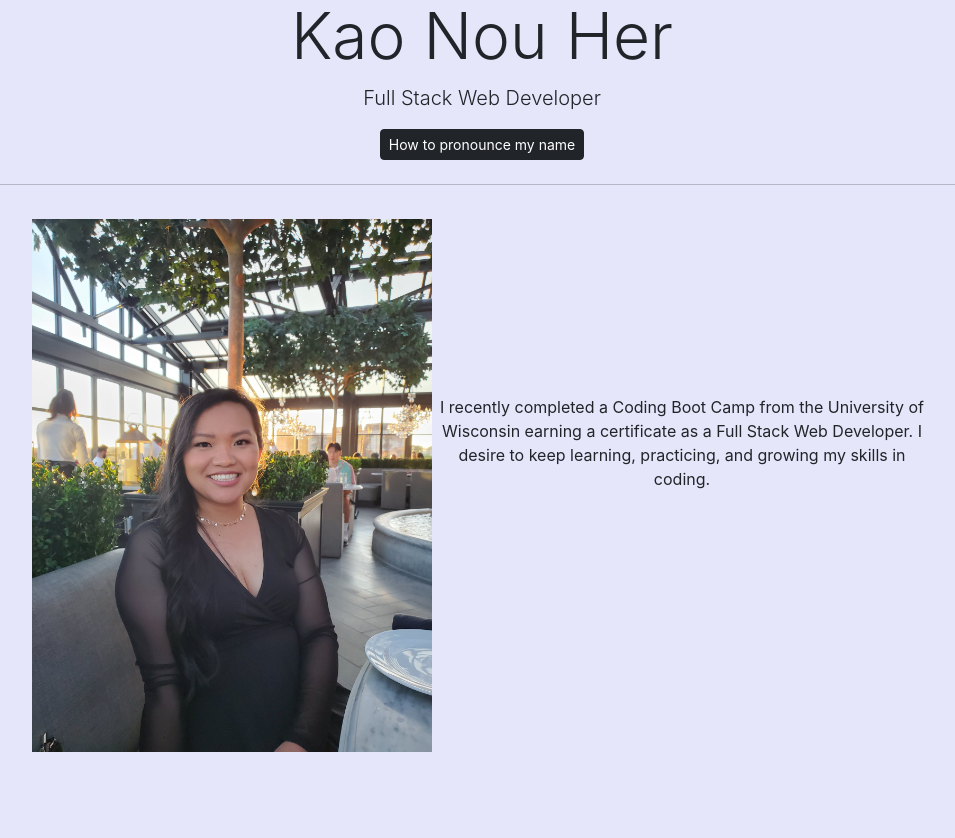
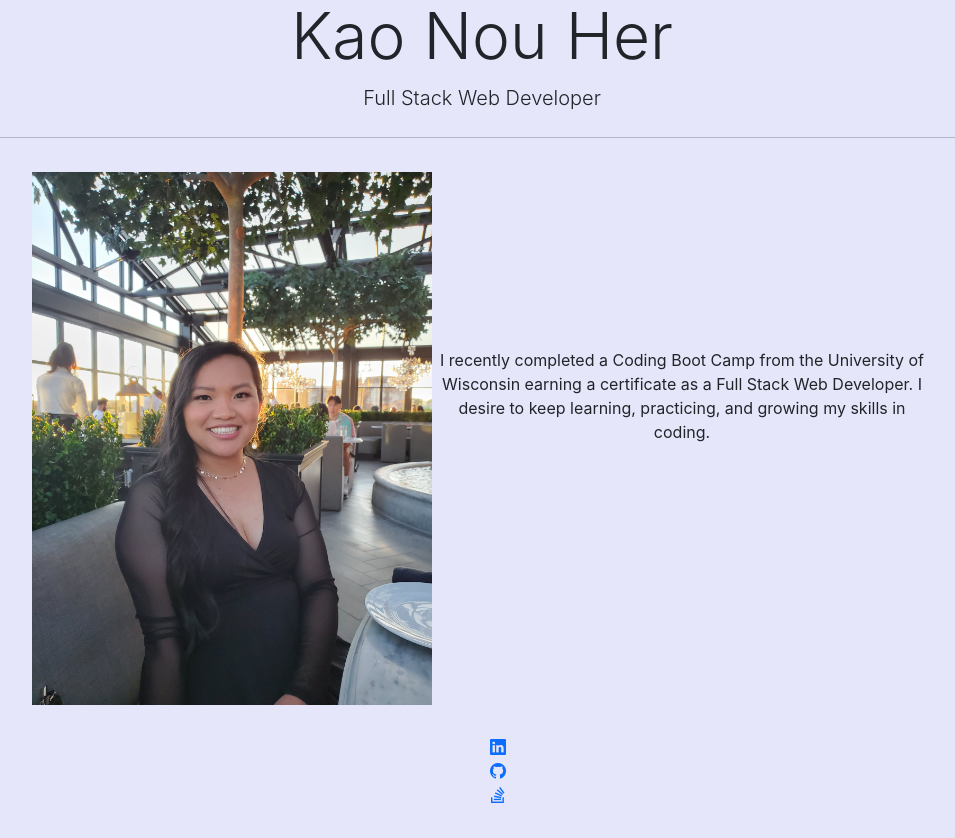
Before and after one commit to herka10/kh-portfolio, a React (Create React App) app: page / in a window 1280 px wide. Shown: the part 180-1018 px from the top of the page, without its empty margins (158-1113 px from the left). Before the commit the page ends 947 px from the top, so only its background shows below. Built offline with nearby package versions, Linux system fonts and the light colour scheme.

Commit message:
add animations, links to porfolio, and footer

```diff
--- a/public/index.html
+++ b/public/index.html
@@ -27,7 +27,12 @@
     <link href="https://cdn.jsdelivr.net/npm/bootstrap@5.3.0-alpha1/dist/css/bootstrap.min.css" rel="stylesheet" integrity="sha384-GLhlTQ8iRABdZLl6O3oVMWSktQOp6b7In1Zl3/Jr59b6EGGoI1aFkw7cmDA6j6gD" crossorigin="anonymous">
     <link rel="stylesheet" href="https://cdn.jsdelivr.net/npm/bootstrap-icons@1.10.3/font/bootstrap-icons.css">
 
-    <title>React App</title>
+    <link
+    rel="stylesheet"
+    href="https://cdnjs.cloudflare.com/ajax/libs/animate.css/4.1.1/animate.min.css"
+    />
+
+    <title>Kao Nou's Portfolio</title>
   </head>
   <body>
     <noscript>You need to enable JavaScript to run this app.</noscript>
--- a/src/App.js
+++ b/src/App.js
@@ -33,6 +33,7 @@ function App() {
         setView={setView}
       />
       { renderView() }
+      <Footer />
     </>
   );
 }
--- a/src/components/footer.js
+++ b/src/components/footer.js
@@ -1,8 +1,28 @@
-function Footer() {
+
+
+const Footer = props => {
  return (
-      <footer className="flex-row px-1">
-
-      </footer>
+      <div className="container text-center">
+        <footer>
+          <ul>
+            <li>
+              <a href='https://www.linkedin.com/in/kao-nou-h-b817b017a/'>
+                <i class="bi bi-linkedin"></i>
+              </a>
+            </li>
+            <li>
+              <a href="https://github.com/herka10/">
+                <i class="bi bi-github"></i>
+              </a>
+            </li>
+            <li>
+              <a href="https://stackoverflow.com/users/20996865/kaonou">
+                <i class="bi bi-stack-overflow"></i>
+              </a>
+            </li>
+          </ul>
+        </footer>
+      </div>
     )
   }
 
--- a/src/index.css
+++ b/src/index.css
@@ -39,3 +39,12 @@ code {
   max-width: 400px;
   height: fit-content;
 }
+
+footer {
+  display: inline-block;
+}
+
+ul {
+  list-style-type: none;
+  justify-content: center;
+}
--- a/src/pages/about.js
+++ b/src/pages/about.js
@@ -1,12 +1,15 @@
 import myPicture from '../assets/mypicture.jpg'
+//import sayMyName from '../assets/sayMyName.mp3'
 
 const About = props => {
     return (
       <div className="container aboutPage text-center">
         <div className="jumbotron">
-          <h1 className="display-3">Hello, I'm <br /> Kao Nou Her</h1>
-          <p className="lead">Full Stack Web Developer</p>
-          <a className="btn btn-dark btn-sm" href="#" role="button">How to pronounce my name</a>
+          <div className='animate__animated animate__zoomInDown animate__slow'>
+            <h1 className="display-3 aboutHeading animate__animated animate__heartBeat animate__slower">Hello, I'm <br /> Kao Nou Her</h1>
+            <p className="lead">Full Stack Web Developer</p>
+            {/* <audio src={sayMyName} type="audio/mpeg">How to pronounce my name</audio> */}
+          </div>
           <hr className="my-4" />
           <img src={myPicture} alt="Kao Nou" className='myPicture'/>
           <p className="box">I recently completed a Coding Boot Camp from the University of Wisconsin earning a certificate as a Full Stack Web Developer. I desire to keep learning, practicing, and growing my skills in coding. </p>
--- a/src/pages/contact.js
+++ b/src/pages/contact.js
@@ -15,8 +15,8 @@ const Contact = props => {
       }}>
         <div className="container">
           <h1 className="text-center">Let's Connect!</h1>
-          <p className="text-center">If you have any questions or even simply want to just say "Hi", please reach out and I will do my best to respond in a timely manner.</p>
-          <a id="contactEmail" href="mailto:kaonou.her10@gmail.com">Contact</a>
+          <p className="text-center">I am opened to network. Otherwise, if you have any questions or simply want to just say "Hi", please reach out and I will do my best to respond in a timely manner.</p>
+          <a className="animate__animated animate__flipInX animate__slow" id="contactEmail" href="mailto:kaonou.her10@gmail.com">connect</a>
 
 
 
--- a/src/pages/portfolio.js
+++ b/src/pages/portfolio.js
@@ -9,19 +9,20 @@ const Portfolio = props => {
       <div className="row row-cols-1 row-cols-md-3">
         <div className="col mb-4">
           <div className="card h-100">
-            <img src={pwGenerator} className="card-img-top" alt="A screenshot of a generator application" />
+            <a href="https://herka10.github.io/password-generator/">
+              <img src={pwGenerator} className="card-img-top" alt="A screenshot of a generator application" />
+            </a>
               <div className="card-body">
                 <h3 className="card-title">Password Generator</h3>
                 <p className="card-text">An application that generate random passwords based on criteria selected. This app runs in the browser and will feature dynamically updated HTML and CSS powered by JavaScript code.</p>
               </div>
-              {/* <div className='card-footer'>
-                <h6>https://herka10.github.io/password-generator/</h6>
-              </div> */}
           </div>
         </div>
         <div className="col mb-4">
           <div className="card h-100">
-            <img src={workDayScheduler} className="card-img-top" alt="A screenshot of a work day scheduler application" />
+            <a href='https://herka10.github.io/Daily-Work-Scheduler/'>
+              <img src={workDayScheduler} className="card-img-top" alt="A screenshot of a work day scheduler application" />
+            </a>
               <div className="card-body">
                 <h3 className="card-title">Work Day Scheduler</h3>
                 <p className="card-text">A simple calendar application that allows a user to save events for each hour of the day. This app runs in the browser and features dynamically updated HTML and CSS powered by jQuery.</p>
@@ -30,7 +31,9 @@ const Portfolio = props => {
         </div>
         <div className="col mb-4">
           <div className="card h-100">
-            <img src={noteTaker} className="card-img-top" alt="A screenshot of a note taker application" />
+            <a href='https://expressnote-taking.herokuapp.com/'>
+              <img src={noteTaker} className="card-img-top" alt="A screenshot of a note taker application" />
+            </a>
               <div className="card-body">
                 <h3 className="card-title">Note Taker</h3>
                 <p className="card-text">An application called Note Taker that can be used to write and save notes. This application uses an Express.js back end and will save and retrieve note data from a JSON file.</p>
@@ -39,7 +42,9 @@ const Portfolio = props => {
         </div>
         <div className="col mb-4">
           <div className="card h-100">
-            <img src={blog} className="card-img-top" alt="A screenshot of a tech blog site" />
+            <a href='https://mvctech-blog.herokuapp.com/'>
+              <img src={blog} className="card-img-top" alt="A screenshot of a tech blog site" />
+            </a>
               <div className="card-body">
                 <h3 className="card-title">Tech Blog</h3>
                 <p className="card-text">A CMS-style blog site similar to a Wordpress site, where developers can publish their blog posts and comment on other developers’ posts as well.</p>
--- a/src/pages/resume.js
+++ b/src/pages/resume.js
@@ -1,10 +1,11 @@
 import resume from '../assets/KaonouResume.pdf'
 import resumeScreenshot from '../assets/resumeScreenshot.png'
+import 'animate.css'
 
 const Resume = props => {
     return (
       <div className="container text-center">
-        <a href={resume} download>Download My Resume</a> <br />
+        <a href={resume} download className='animate__animated animate__flash animate__repeat-2'>Download My Resume</a> <br />
         <img src={resumeScreenshot} alt="Portfolio owner Kao Nou Resume" />
       </div>
     )
```
Also changed, not shown: 1 other file (tests, documents, lock files or other folders).
